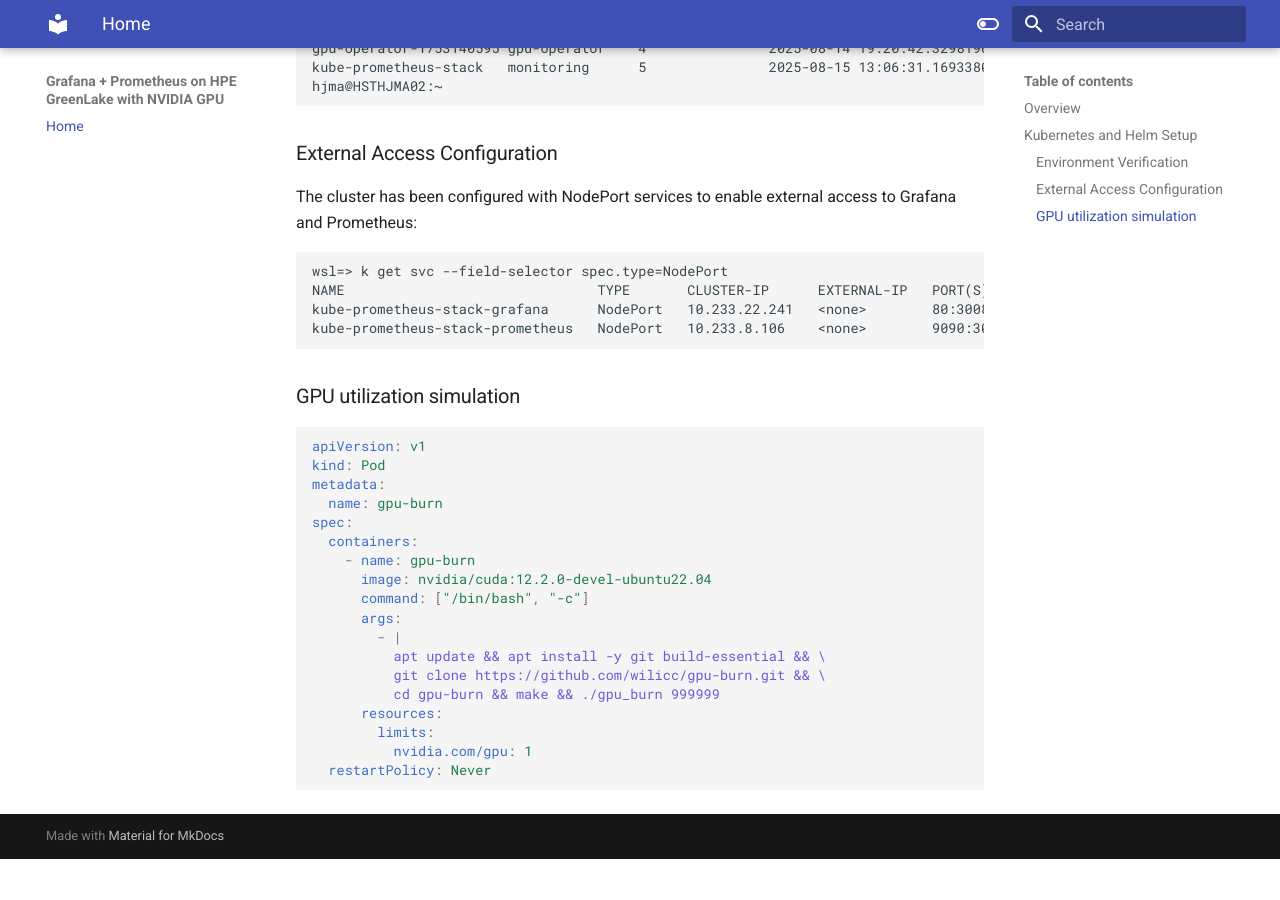
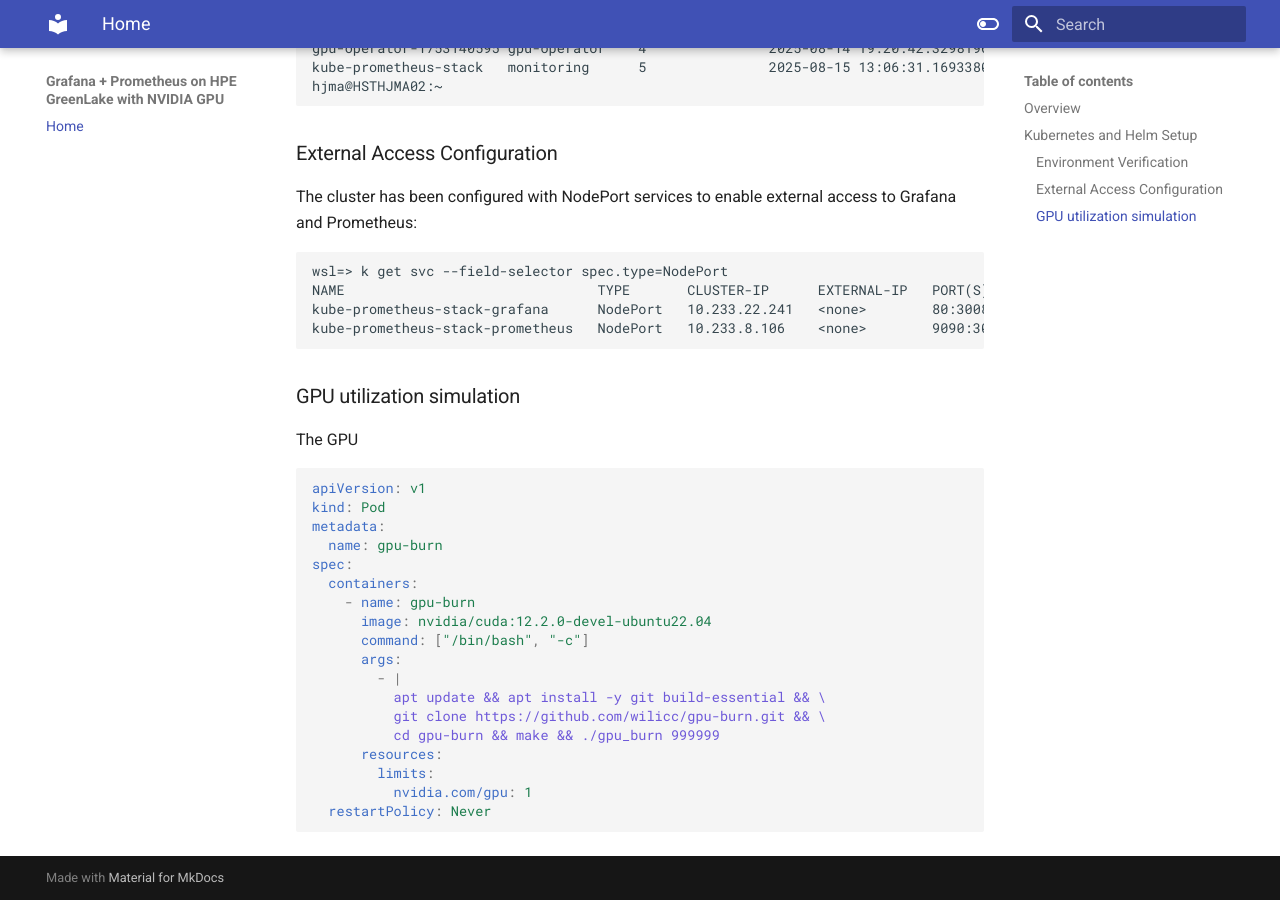
Before and after one commit to hjma29/grafana-prometheus-hpe-greenlake-com-nvidia, an MkDocs documentation site: the page built from docs/whitepaper.md, in a window 1280 px wide and 900 px high, scrolled down 962 px. Built offline with MkDocs 1.6.1 and Material for MkDocs 9.7.7, drawn with Linux system fonts in a browser that asks for light colours; before the commit the page ends 1821 px from its top, so only the background shows below that.

Commit message:
[skip ci] 251010-10:51 on mini4

````diff
--- a/docs/whitepaper.md
+++ b/docs/whitepaper.md
@@ -43,8 +43,8 @@ kube-prometheus-stack-prometheus   NodePort   10.233.8.106    <none>        9090
 ```
 
 ### GPU utilization simulation
-
-``` yml
+The GPU
+``` yaml
 apiVersion: v1
 kind: Pod
 metadata:
````
